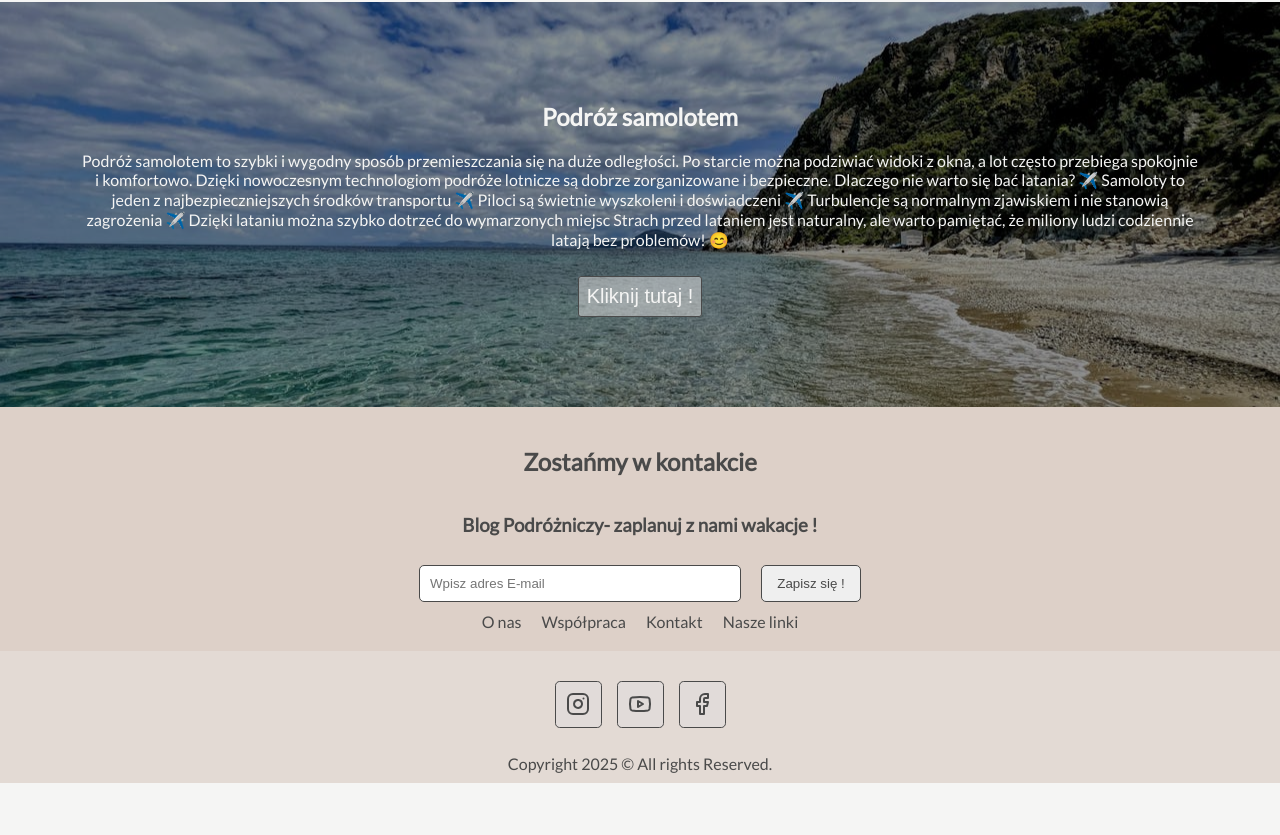
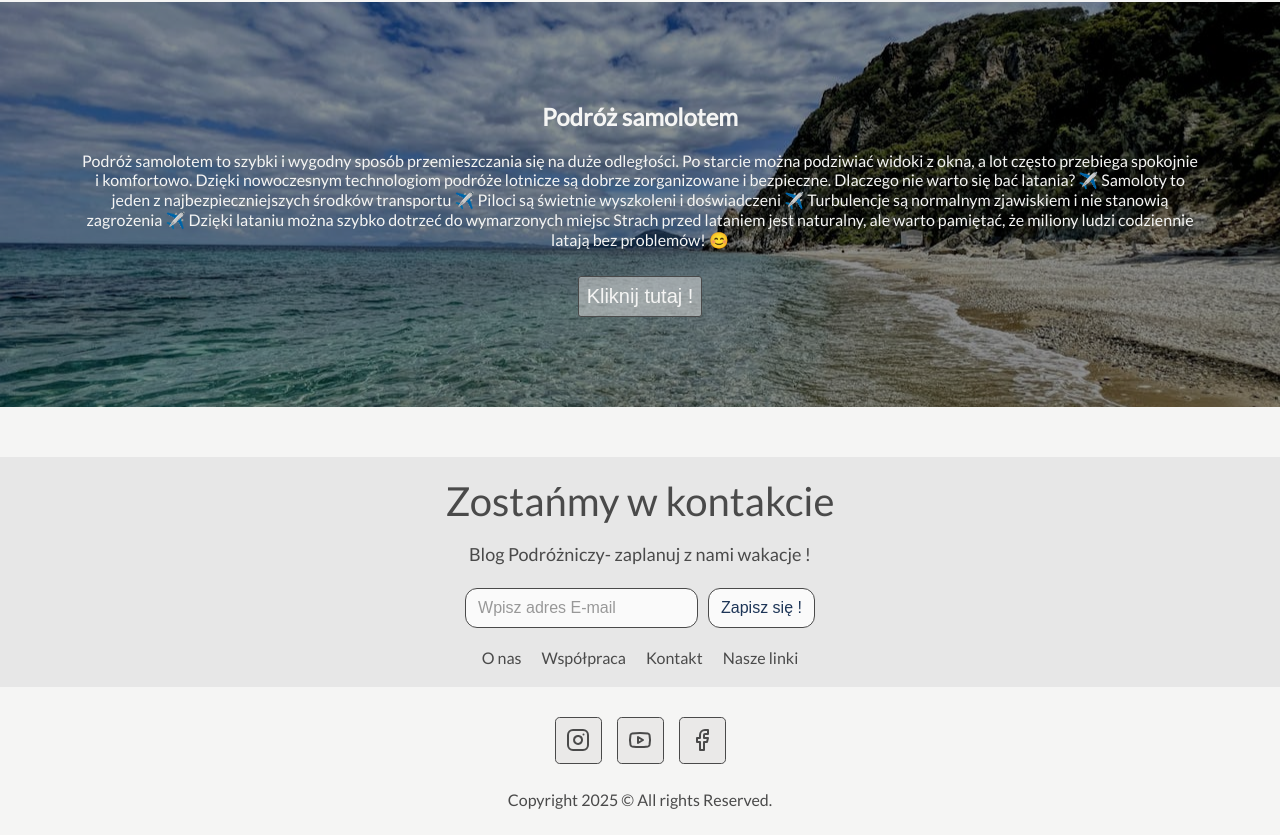
Before and after one commit to bartoszsmorawski/travel__blog, a Vue app: page / in a window 1280 px wide. Shown: the part 2204-3039 px from the top of the page. Before the commit the page ends 3003 px from the top, so only its background shows below. Built offline with nearby package versions, Linux system fonts and the light colour scheme.

Commit message:
Add new styled to FooterSection.vue

```diff
--- a/src/components/organisms/FooterSection.vue
+++ b/src/components/organisms/FooterSection.vue
@@ -25,47 +25,79 @@ import SocialMedia from '../molecules/SocialMedia.vue';
 defineProps({
     title: String,
     subTitle: String,
-})
+});
 </script>
 <style scoped>
+.Footer{
+    background-color: #F5F5F4;
+    margin-top: 50px;
+}
 .Content {
     display: flex;
     flex-direction: column;
     justify-content: center;
     align-items: center;
     padding: 20px;
-    background-color: #DDD0C8;
+    background-color: #e7e7e7;
     color: #4A4A4A;
 }
 
+.Newsletter {
+    display: flex;
+    justify-content: center;
+    align-items: center;
+    gap: 10px;
+    margin-bottom: 20px;
+    margin-top: 5px;
+}
+
 .input {
-    padding: 10px;
-    margin: 10px;
-    width: 300px;
-    border: solid 1px #4A4A4A;
-    border-radius: 5px;
-    color: #4A4A4A;
+    background: #ffffffcc;
+    color: #1D3557;
+    padding: 10px 12px;
+    font-size: 16px;
+    border: 1px solid #4A4A4A;
+    border-radius: 12px;
+    outline: none;
+    width: 100%;
+    max-width: 300px;
 
 }
 
+.input::placeholder {
+    color: #0000008f;
+    opacity: 0.7;
+}
+
+.input:focus {
+    background: #ffffff;
+    border-color: #1D3557;
+}
+
 .button {
-    padding: 10px;
-    margin: 10px;
-    width: 100px;
-    border: solid 1px #4A4A4A;
-    border-radius: 5px;
-    color: #4A4A4A;
+    background: #ffffffcc;
+    color: #1D3557;
+    white-space: nowrap;
+    padding: 10px 12px;
+    font-size: 16px;
+    border: 1px solid #4A4A4A;
+    border-radius: 12px;
     cursor: pointer;
+}
+
+.button:hover {
+    background: #ffffff;
 }
 
 .subMenuItem {
     color: #4A4A4A;
     text-decoration: none;
+    font-size: 16px;
     padding: 10px;
 }
 
 .FooterBottom {
-    background-color: #ddd0c8b8;
+    background-color: #F5F5F4;
 }
 
 .Copyright {
@@ -81,4 +113,17 @@ defineProps({
     padding: 10px;
 }
 
+.Title {
+    color: #4A4A4A;
+    font-size: 40px;
+    font-weight: 500;
+    margin: 0;
+
+}
+
+.subTitle {
+    color: #4A4A4A;
+    font-size: 18px;
+    font-weight: normal;
+}
 </style>
```
